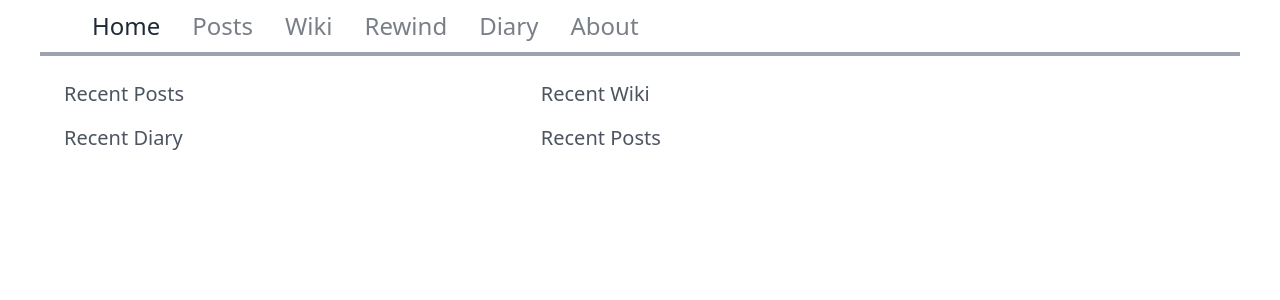
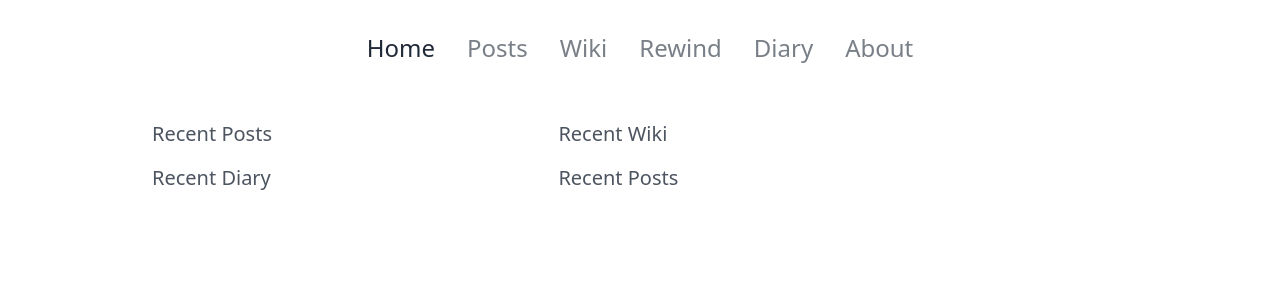
Before and after one commit to koremp/koremp.blog-contentlayer, a Next.js app: page / in a window 1280 px wide. Shown: the top 300 px of the page. Built offline with nearby package versions, Linux system fonts and the light colour scheme.

Commit message:
style: style navigation and nav-item

```diff
--- a/src/components/header.tsx
+++ b/src/components/header.tsx
@@ -2,7 +2,7 @@ import Navigation from './nav/navigation';
 
 export default function Header() {
   return (
-    <header className="h-14 px-5 sticky top-0 z-50 w-full divide-x-0 border-x-0 border-y-0 border-b-4 border-gray-400 flex justify-between items-center">
+    <header className="sticky box-content t-0 h-16 ">
       <Navigation />
     </header>
   )
--- a/src/components/page-layout.tsx
+++ b/src/components/page-layout.tsx
@@ -1,3 +1,5 @@
+import classNames from 'classnames';
+
 interface PageLayoutProps {
   children: React.ReactNode;
   title?: string;
@@ -12,7 +14,7 @@ export default function PageLayout({
   className,
 }: PageLayoutProps) {
   return (
-    <div className={"flex-col min-h-screen min-w-screen px-10" + " " + className}>
+    <div className={classNames("flex-col min-w-screen min-h-screen px-32", className)}>
       {(title || description) && (
         <div className="flex flex-col gap-2">
           {title && <h1 className="text-2xl flex-col gap-2">{title}</h1>}
```
